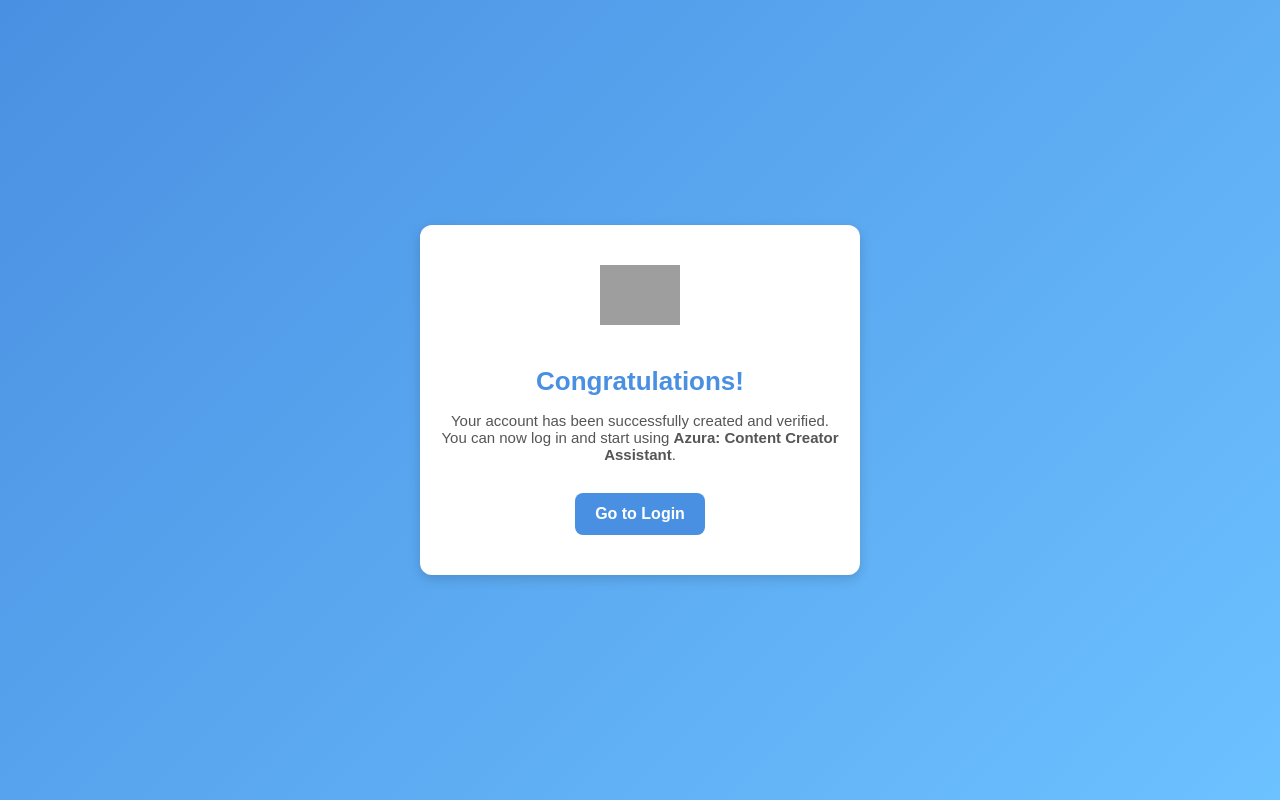
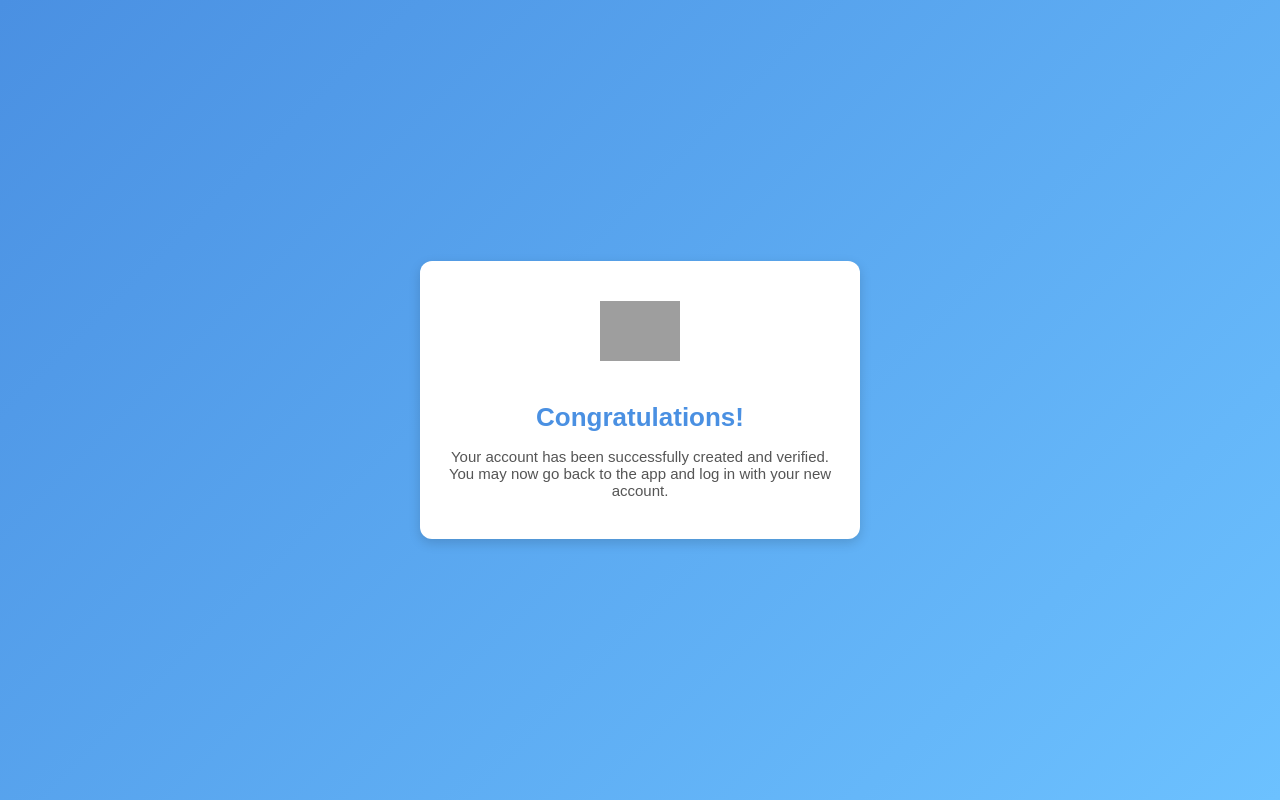
Before and after one commit to voxolene/azura-password-reset, a plain HTML site: page index.html in a window 1280 px wide. Drawn offline with Linux system fonts and the light colour scheme; grey boxes are pictures that could not be loaded.

Commit message:
Update index.html

```diff
--- a/index.html
+++ b/index.html
@@ -38,20 +38,7 @@
     p {
       font-size: 15px;
       color: #555;
-      margin-bottom: 30px;
-    }
-    .btn {
-      display: inline-block;
-      background: #4A90E2;
-      color: #fff;
-      text-decoration: none;
-      padding: 12px 20px;
-      border-radius: 8px;
-      font-weight: bold;
-      transition: background 0.3s ease;
-    }
-    .btn:hover {
-      background: #357ABD;
+      margin-bottom: 0;
     }
     @keyframes fadeIn {
       from { opacity: 0; transform: translateY(20px); }
@@ -64,8 +51,7 @@
     <img src="https://upload.wikimedia.org/wikipedia/commons/thumb/5/50/Yes_Check_Circle.svg/1024px-Yes_Check_Circle.svg.png" alt="Success Icon">
     <h1>Congratulations!</h1>
     <p>Your account has been successfully created and verified.<br>
-       You can now log in and start using <strong>Azura: Content Creator Assistant</strong>.</p>
-    <a class="btn" href="your-login-page-url-here">Go to Login</a>
+       You may now go back to the app and log in with your new account.</p>
   </div>
 </body>
 </html>
```
